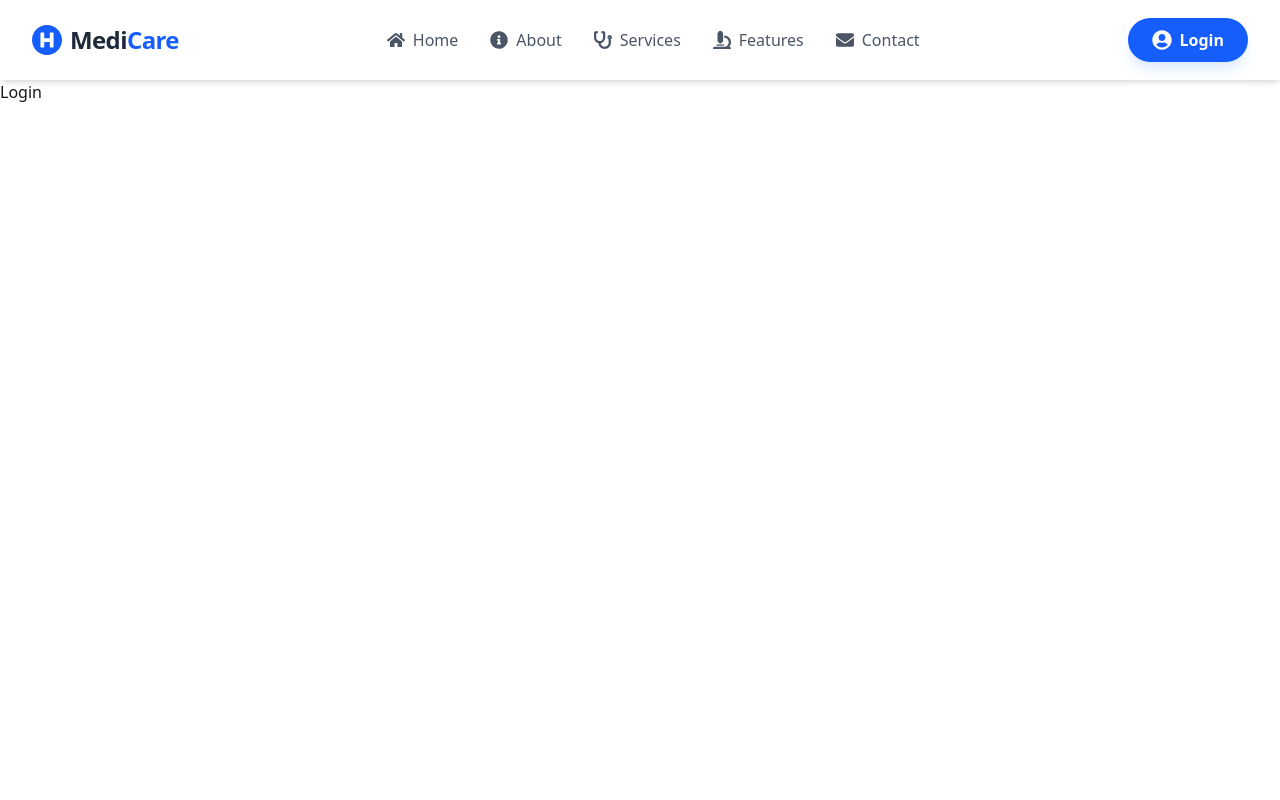
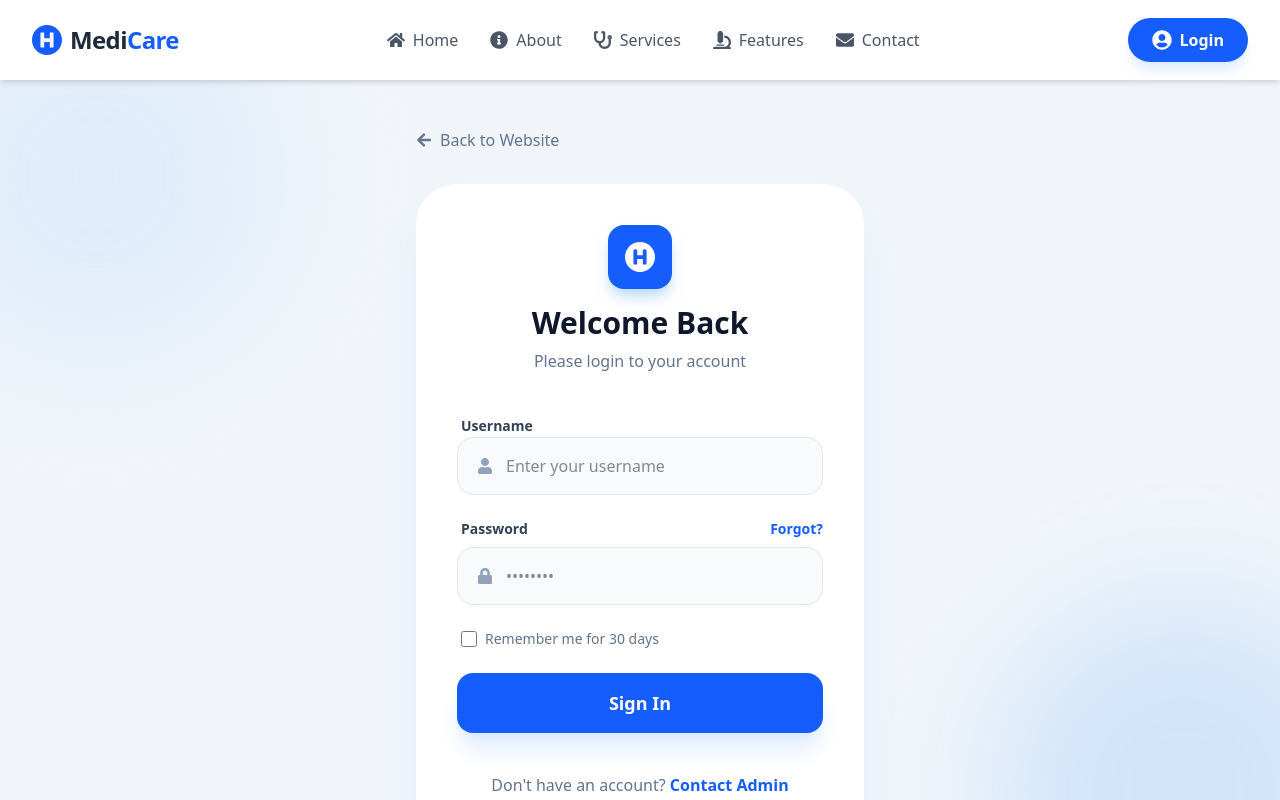
Before and after one commit to mohammademon393/simple-hospital-management-system, a React (Vite) app: page /login in a window 1280 px wide. Shown: the top 800 px of the page. Built offline with nearby package versions, Linux system fonts and the light colour scheme.

Commit message:
design awesome login page

```diff
--- a/src/Pages/Login.jsx
+++ b/src/Pages/Login.jsx
@@ -1,11 +1,115 @@
-import React from 'react';
+import React from "react";
+import { Link } from "react-router-dom";
+import { FaUser, FaLock, FaArrowLeft, FaHospitalSymbol } from "react-icons/fa";
 
 const Login = () => {
-    return (
-        <div>
-            <h1>Login</h1>
+  return (
+    <div className="min-h-screen flex items-center justify-center bg-[#F1F5F9] px-6 py-12 relative overflow-hidden">
+      {/* Background Decorative Blobs */}
+      <div className="absolute -top-24 -left-24 w-96 h-96 bg-blue-200 rounded-full blur-3xl opacity-30"></div>
+      <div className="absolute -bottom-24 -right-24 w-96 h-96 bg-blue-400 rounded-full blur-3xl opacity-20"></div>
+
+      <div className="max-w-md w-full z-10">
+        {/* Back to Home Link */}
+        <Link
+          to="/"
+          className="inline-flex items-center gap-2 text-slate-500 hover:text-blue-600 mb-8 transition font-medium"
+        >
+          <FaArrowLeft /> Back to Website
+        </Link>
+
+        {/* Login Card */}
+        <div className="bg-white rounded-[40px] shadow-2xl shadow-blue-100 p-10 border border-white">
+          <div className="text-center mb-10">
+            <div className="inline-flex items-center justify-center w-16 h-16 bg-blue-600 rounded-2xl text-white text-3xl mb-4 shadow-lg shadow-blue-200">
+              <FaHospitalSymbol />
+            </div>
+            <h2 className="text-3xl font-extrabold text-slate-900">
+              Welcome Back
+            </h2>
+            <p className="text-slate-500 mt-2 font-medium">
+              Please login to your account
+            </p>
+          </div>
+
+          <form className="space-y-6">
+            {/* Username Input */}
+            <div className="space-y-2">
+              <label className="text-sm font-bold text-slate-700 ml-1">
+                Username
+              </label>
+              <div className="relative">
+                <span className="absolute inset-y-0 left-0 pl-5 flex items-center text-slate-400">
+                  <FaUser />
+                </span>
+                <input
+                  type="text"
+                  placeholder="Enter your username"
+                  className="w-full bg-slate-50 border border-slate-200 rounded-2xl pl-12 pr-5 py-4 focus:ring-2 focus:ring-blue-500 focus:bg-white outline-none transition-all duration-300"
+                />
+              </div>
+            </div>
+
+            {/* Password Input */}
+            <div className="space-y-2">
+              <div className="flex justify-between items-center ml-1">
+                <label className="text-sm font-bold text-slate-700">
+                  Password
+                </label>
+                <a
+                  href="#"
+                  className="text-sm text-blue-600 font-bold hover:underline"
+                >
+                  Forgot?
+                </a>
+              </div>
+              <div className="relative">
+                <span className="absolute inset-y-0 left-0 pl-5 flex items-center text-slate-400">
+                  <FaLock />
+                </span>
+                <input
+                  type="password"
+                  placeholder="••••••••"
+                  className="w-full bg-slate-50 border border-slate-200 rounded-2xl pl-12 pr-5 py-4 focus:ring-2 focus:ring-blue-500 focus:bg-white outline-none transition-all duration-300"
+                />
+              </div>
+            </div>
+
+            {/* Remember Me */}
+            <div className="flex items-center gap-2 ml-1">
+              <input
+                type="checkbox"
+                id="remember"
+                className="w-4 h-4 rounded border-slate-300 text-blue-600 focus:ring-blue-500"
+              />
+              <label
+                htmlFor="remember"
+                className="text-sm text-slate-500 font-medium cursor-pointer"
+              >
+                Remember me for 30 days
+              </label>
+            </div>
+
+            {/* Login Button */}
+            <button className="w-full bg-blue-600 text-white py-4 rounded-2xl font-bold text-lg hover:bg-blue-700 transition shadow-xl shadow-blue-100 hover:-translate-y-1 transform duration-300">
+              Sign In
+            </button>
+          </form>
+
+          {/* Create Account Link */}
+          <p className="text-center mt-10 text-slate-500 font-medium">
+            Don't have an account?{" "}
+            <Link
+              to="/contact"
+              className="text-blue-600 font-bold hover:underline"
+            >
+              Contact Admin
+            </Link>
+          </p>
         </div>
-    );
+      </div>
+    </div>
+  );
 };
 
 export default Login;
```
